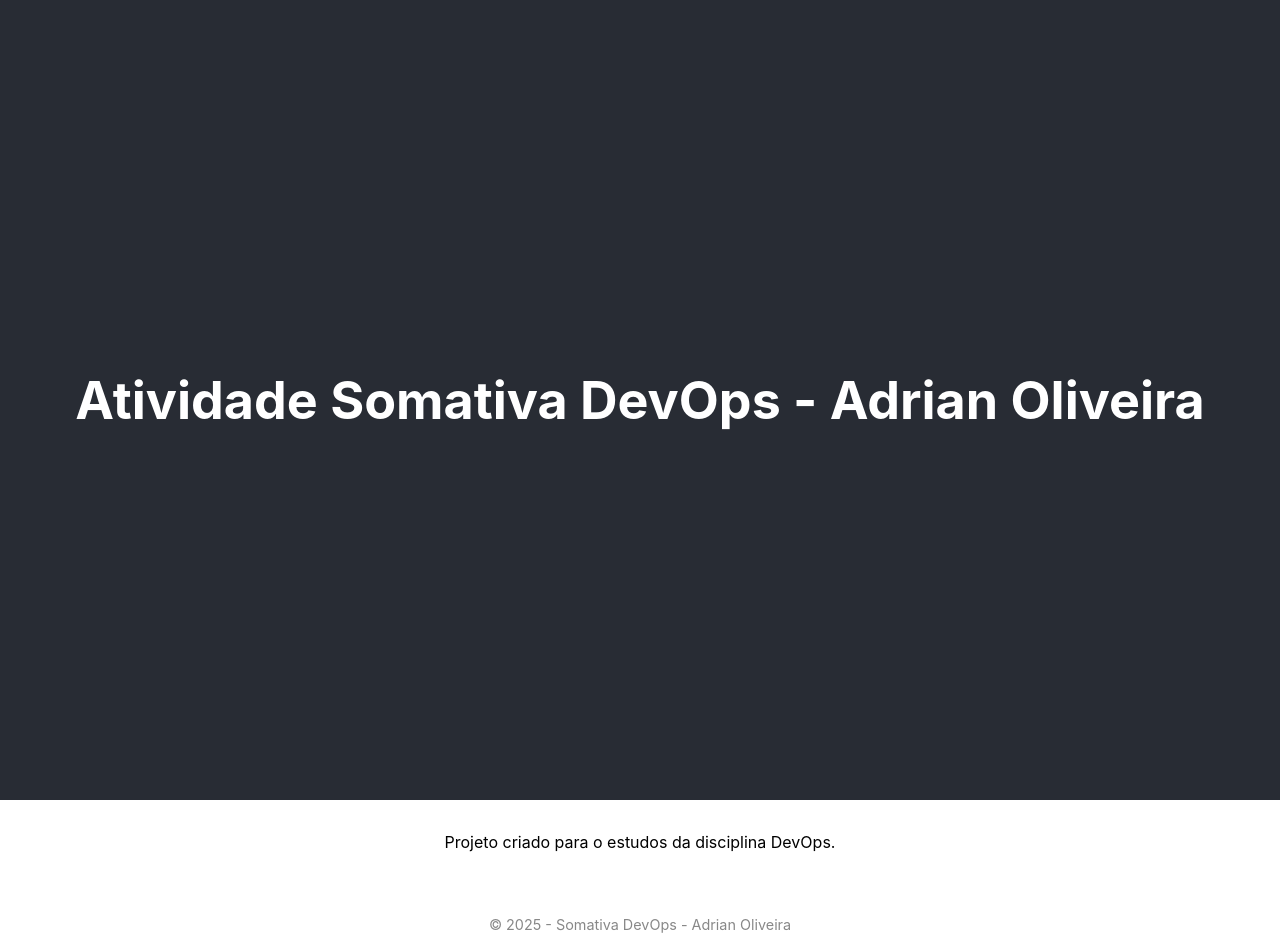
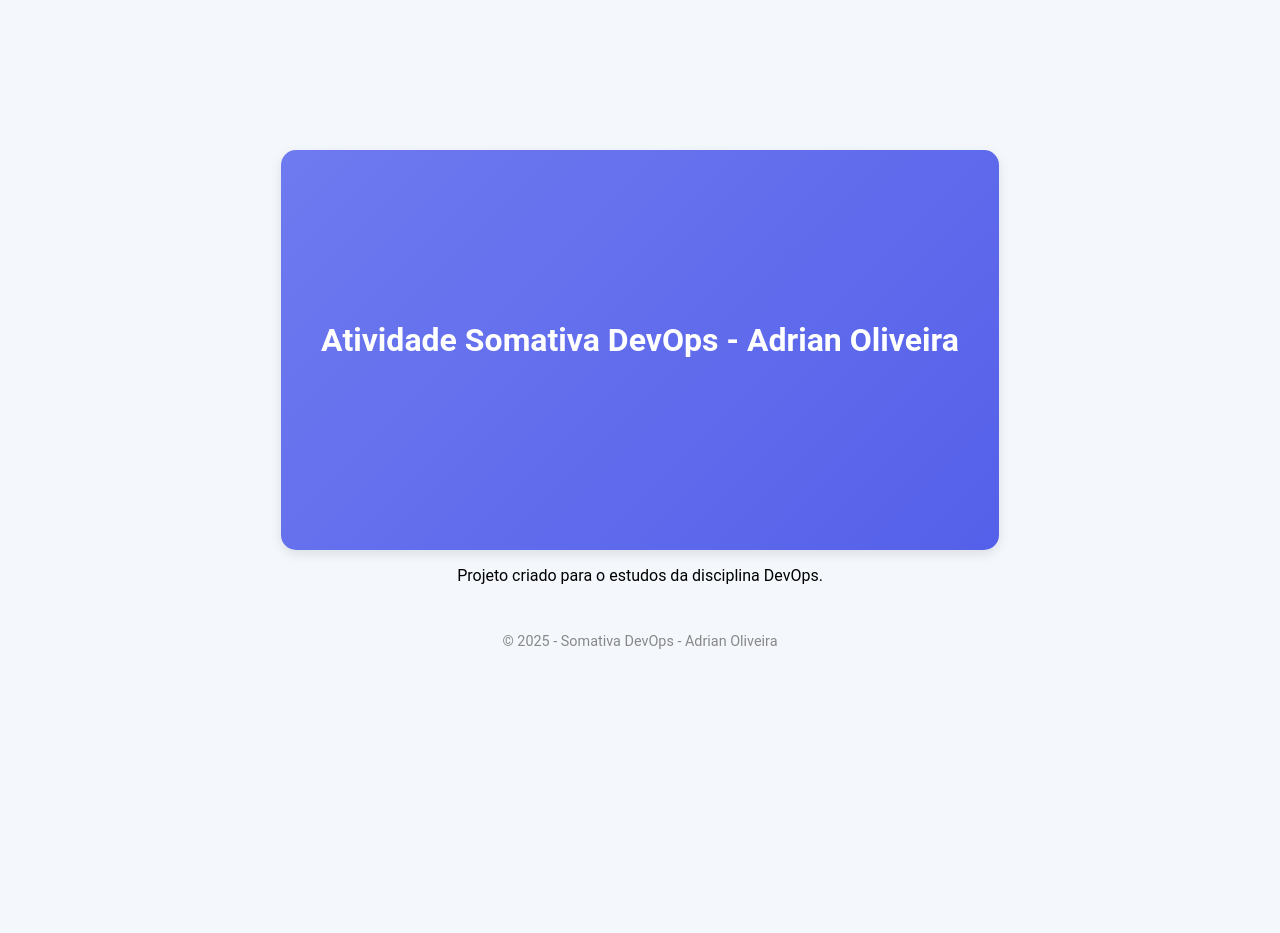
Before and after one commit to AdrianOliveiraaa/devops-somativa, a React (Create React App) app: page / in a window 1280 px wide. After the commit the page ends 800 px from the top, so only its background shows below. Built offline with nearby package versions, Linux system fonts and the light colour scheme.

Commit message:
Ajuste CSS - Incial

```diff
--- a/src/App.css
+++ b/src/App.css
@@ -1,30 +1,67 @@
+* {
+  margin: 0;
+  padding: 0;
+  box-sizing: border-box;
+}
+
+body {
+  font-family: 'Roboto', sans-serif;
+  background: #f4f7fc;
+  display: flex;
+  justify-content: center;
+  align-items: center;
+  height: 100vh;
+}
+
 .App {
   text-align: center;
+  max-width: 1200px;
+  width: 100%;
+  margin: 0 auto;
+  padding: 20px;
 }
 
 .App-logo {
   height: 40vmin;
   pointer-events: none;
+  border-radius: 50%;
+  transition: transform 0.5s ease-in-out;
 }
 
-@media (prefers-reduced-motion: no-preference) {
-  .App-logo {
-    animation: App-logo-spin infinite 20s linear;
-  }
+.App-logo:hover {
+  transform: rotate(360deg); /* animação do logo ao passar o mouse */
 }
 
 .App-header {
-  background-color: #282c34;
-  min-height: 100vh;
+  background: linear-gradient(135deg, #6e7aef, #5560ea);
+  color: white;
+  min-height: 50vh; /* Reduzindo a altura do cabeçalho */
   display: flex;
   flex-direction: column;
   align-items: center;
   justify-content: center;
-  font-size: calc(10px + 2vmin);
-  color: white;
+  font-size: 1.2rem; /* Ajustando o tamanho da fonte */
+  border-radius: 15px;
+  box-shadow: 0 4px 12px rgba(0, 0, 0, 0.1);
+  text-align: center;
+  padding: 40px;
+  width: 100%;
+}
+
+h1 {
+  font-size: 2rem; /* Reduzindo o tamanho do título */
+  margin-bottom: 20px;
 }
 
 .App-link {
+  color: #fff;
+  text-decoration: none;
+  font-weight: 500;
+  transition: color 0.3s;
+  font-size: 1.1rem;
+}
+
+.App-link:hover {
   color: #61dafb;
 }
 
```
